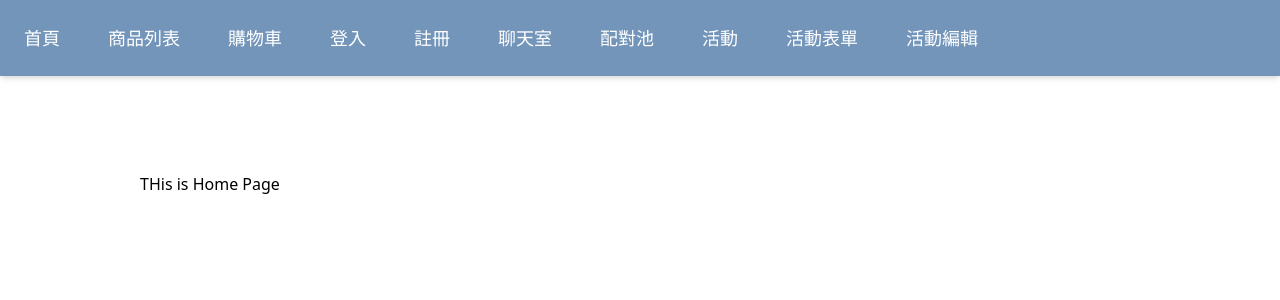
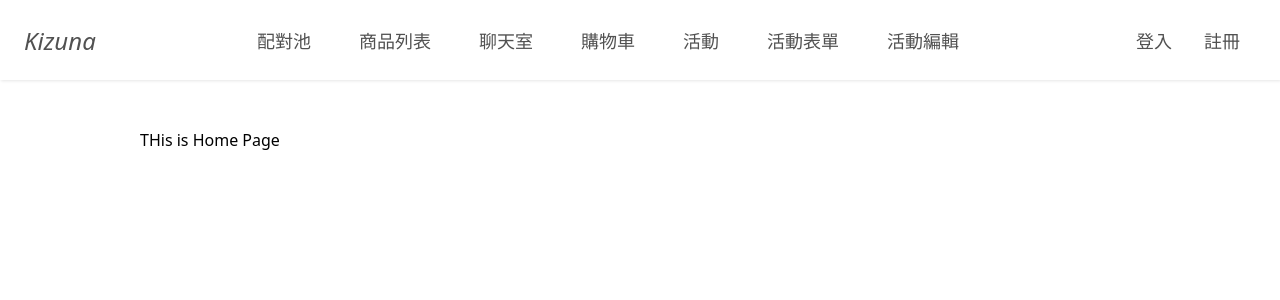
Before and after one commit to Kizuna-team/frontend, a Vue app: page / in a window 1280 px wide. Shown: the top 300 px of the page. Built offline with nearby package versions, Linux system fonts and the light colour scheme.

Commit message:
feat: adjust navbar display logic based on login status

```diff
--- a/package.json
+++ b/package.json
@@ -33,6 +33,9 @@
     "vue-eslint-parser": "^10.1.3"
   },
   "dependencies": {
+    "@fortawesome/fontawesome-svg-core": "^6.7.2",
+    "@fortawesome/free-solid-svg-icons": "^6.7.2",
+    "@fortawesome/vue-fontawesome": "^3.0.8",
     "@tailwindcss/postcss": "^4.1.7",
     "@tailwindcss/vite": "^4.1.6",
     "2025-kizuna-frontend": "file:",
--- a/src/App.vue
+++ b/src/App.vue
@@ -2,6 +2,7 @@
 import { RouterLink, RouterView } from "vue-router";
 import { useUserStore } from "./stores/user";
 import router from "./router";
+import Header from "./components/Header.vue";
 const store = useUserStore();
 
 const handleLogout = () => {
@@ -12,72 +13,8 @@ const handleLogout = () => {
 </script>
 
 <template>
-  <header class="text-white shadow-md bg-primary-100">
-    <nav class="flex justify-start">
-      <RouterLink to="/" class="p-6 text-lg transition hover:text-gray-300"
-        >首頁</RouterLink
-      >
-      <RouterLink
-        to="/product"
-        class="p-6 text-lg transition hover:text-gray-300"
-        >商品列表</RouterLink
-      >
-      <RouterLink to="/cart" class="p-6 text-lg transition hover:text-gray-300"
-        >購物車</RouterLink
-      >
-      <!-- 有token 代表已經登入 所以只剩登出按鈕 -->
-      <template v-if="store.accessToken">
-        <button
-          @click="handleLogout"
-          class="p-6 text-lg transition hover:text-gray-300"
-        >
-          登出
-        </button>
-        <div class="p-6 text-lg transition hover:text-gray-300">
-          目前登入帳號為 :
-          <!-- ml-2表示 margin-left加上0.5rem的間距 -->
-          <span class="ml-2">{{ store.username }}</span>
-        </div>
-        <!-- 要登入才能看到個人檔案頁面 -->
-        <RouterLink
-          to="/edit-profile"
-          class="p-6 text-lg transition hover:text-gray-300"
-          >編輯個人檔案區</RouterLink
-        >
-      </template>
-
-      <!-- 沒有token 請先登入或註冊新帳號 -->
-      <template v-else>
-        <RouterLink
-          to="/login"
-          class="p-6 text-lg transition hover:text-gray-300"
-          >登入</RouterLink
-        >
-        <RouterLink
-          to="/register"
-          class="p-6 text-lg transition hover:text-gray-300"
-          >註冊</RouterLink
-        >
-      </template>
-      <RouterLink to="/chat" class="p-6 text-lg transition hover:text-gray-300"
-        >聊天室</RouterLink
-      >
-      <RouterLink to="/match" class="p-6 text-lg transition hover:text-gray-300"
-        >配對池</RouterLink
-      >
-      <RouterLink to="/activities" class="p-6 text-lg transition hover:text-gray-300"
-        >活動</RouterLink
-      >
-      <RouterLink to="/activities/new" class="p-6 text-lg transition hover:text-gray-300"
-        >活動表單</RouterLink
-      >
-      <RouterLink to="/activities/edit/:id" class="p-6 text-lg transition hover:text-gray-300"
-        >活動編輯</RouterLink>
-    </nav>
-  </header>
-  <main class="max-w-[1000px] mx-auto mt-24">
-    <RouterView />
-  </main>
+  <Header></Header>
+  <main class="max-w-[1000px] mx-auto mt-24"></main>
 </template>
 
 <style></style>
--- a/src/components/Header.vue
+++ b/src/components/Header.vue
@@ -0,0 +1,170 @@
+<script setup>
+import { ref, onMounted, onUnmounted } from "vue";
+import { RouterLink, RouterView } from "vue-router";
+import { useUserStore } from "@/stores/user";
+import router from "@/router";
+const store = useUserStore();
+
+const handleLogout = () => {
+  store.logout();
+  alert("已登出");
+  router.push("/login");
+};
+
+// 控制下拉框的顯示與隱藏
+const isDropdownOpen = ref(false);
+
+// 切換下拉框顯示狀態
+const toggleDropdown = () => {
+  isDropdownOpen.value = !isDropdownOpen.value;
+};
+
+// 點擊其他地方關閉下拉框
+const closeDropdown = (event) => {
+  if (!event.target.closest(".relative")) {
+    isDropdownOpen.value = false;
+  }
+};
+
+// 在組件掛載時添加全局點擊事件監聽器
+onMounted(() => {
+  window.addEventListener("click", closeDropdown);
+});
+
+// 組件卸載時移除事件監聽器
+onUnmounted(() => {
+  window.removeEventListener("click", closeDropdown);
+});
+</script>
+
+<template>
+  <header
+    class="fixed top-0 left-0 w-full h-20 z-50 text-[#515151] bg-white/50 backdrop-blur-sm shadow"
+    style="
+      box-shadow: 1px 1px 3px rgba(0, 0, 0, 0.1),
+        inset -1px -1px 1px rgba(255, 255, 255, 0.35);
+    "
+  >
+    <nav class="flex items-center justify-between px-6 py-4">
+      <!-- 左側 -->
+      <div class="flex items-center">
+        <RouterLink to="/" class="text-2xl italic font-light leading-none">
+          Kizuna
+        </RouterLink>
+      </div>
+
+      <!-- 中間 -->
+      <div class="flex justify-center flex-1 space-x-4">
+        <RouterLink
+          to="/match"
+          class="p-4 text-lg leading-none transition hover:text-gray-300"
+        >
+          配對池
+        </RouterLink>
+
+        <RouterLink
+          to="/product"
+          class="p-4 text-lg leading-none transition hover:text-gray-300"
+        >
+          商品列表
+        </RouterLink>
+
+        <RouterLink
+          to="/chat"
+          class="p-4 text-lg leading-none transition hover:text-gray-300"
+          >聊天室</RouterLink
+        >
+
+        <RouterLink
+          to="/cart"
+          class="p-4 text-lg leading-none transition hover:text-gray-300"
+        >
+
+          購物車
+        </RouterLink>
+
+        <RouterLink
+          to="/activities"
+          class="p-4 text-lg leading-none transition hover:text-gray-300"
+          >活動</RouterLink
+        >
+        <RouterLink
+          to="/activities/new"
+          class="p-4 text-lg leading-none transition hover:text-gray-300"
+          >活動表單</RouterLink
+        >
+        <RouterLink
+          to="/activities/edit/:id"
+          class="p-4 text-lg leading-none transition hover:text-gray-300"
+          >活動編輯</RouterLink
+        >
+      </div>
+
+      <!-- 右側 -->
+
+      <!-- 沒有token 請先登入或註冊新帳號 -->
+      <template v-if="!store.accessToken">
+        <RouterLink
+          to="/login"
+          class="p-4 text-lg leading-none transition hover:text-gray-300"
+          >登入</RouterLink
+        >
+        <RouterLink
+          to="/register"
+          class="p-4 text-lg leading-none transition hover:text-gray-300"
+          >註冊</RouterLink
+        >
+      </template>
+
+      <!-- 已登入顯示：帳號名稱 + 頭像選單 -->
+      <div class="flex items-center space-x-4" v-if="store.accessToken">
+        <div class="relative">
+          <div
+            class="flex items-center justify-center w-12 h-12 text-sm font-bold bg-[#ddedff] rounded-full text-[#7395BA] hover:bg-slate-300"
+            @click="toggleDropdown"
+          ></div>
+          <div
+            v-if="isDropdownOpen"
+            class="absolute right-0 w-40 mt-2 overflow-hidden bg-white border border-gray-200 rounded-lg shadow-lg"
+          >
+            <div
+              class="flex items-center justify-center px-4 py-4 text-gray-500"
+            >
+              目前登入帳號為 :
+              {{ store.username }}
+            </div>
+            <RouterLink
+              to="/edit-profile"
+              class="block px-4 py-4 text-gray-600 border-b border-gray-300 hover:bg-gray-100"
+              @click="isDropdownOpen = false"
+            >
+              <font-awesome-icon :icon="['fas', 'user-pen']" />
+              編輯個人檔案
+            </RouterLink>
+            <a
+              href="#"
+              class="block px-4 py-4 text-gray-600 border-b border-gray-300 hover:bg-gray-100"
+              ><font-awesome-icon :icon="['fas', 'star']" /> 升級方案</a
+            >
+            <a
+              href="#"
+              class="block px-4 py-4 text-gray-600 border-b border-gray-300 hover:bg-gray-100"
+              @click="handleLogout"
+              ><font-awesome-icon :icon="['fas', 'right-to-bracket']" /> 登出</a
+            >
+          </div>
+        </div>
+      </div>
+    </nav>
+  </header>
+
+  <main class="max-w-[1000px] mx-auto mt-32">
+    <RouterView />
+  </main>
+</template>
+
+<style>
+div {
+  /* position: ; */
+}
+</style>
--- a/src/main.js
+++ b/src/main.js
@@ -6,7 +6,14 @@ import { createPinia } from "pinia";
 import App from "./App.vue";
 import router from "./router";
 
+// FontAwesome 匯入
+import { library } from '@fortawesome/fontawesome-svg-core'
+import { FontAwesomeIcon } from '@fortawesome/vue-fontawesome'
+import { faUser, faCoffee ,faUserPen, faRightToBracket , faStar ,faCartShopping ,faComment} from '@fortawesome/free-solid-svg-icons'
+library.add(faUser, faCoffee, faUserPen ,faRightToBracket ,faStar ,faCartShopping, faComment)
+
 const app = createApp(App);
+app.component('font-awesome-icon', FontAwesomeIcon);
 
 app.use(createPinia());
 app.use(router);
```
Also changed, not shown: 2 other files (tests, documents, lock files or other folders).
